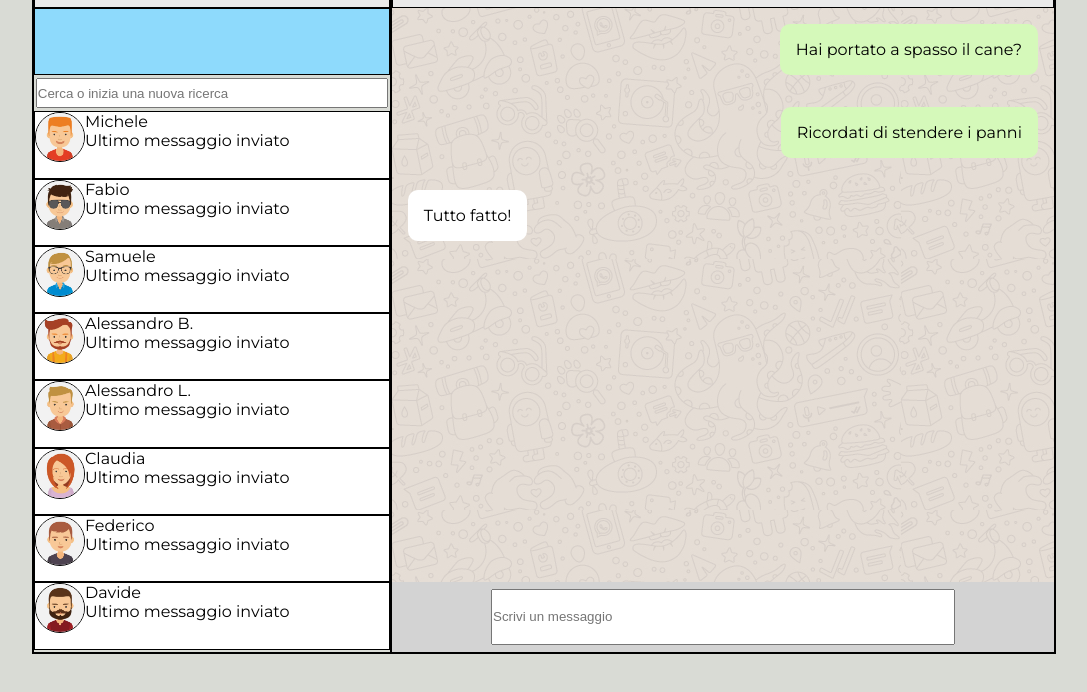
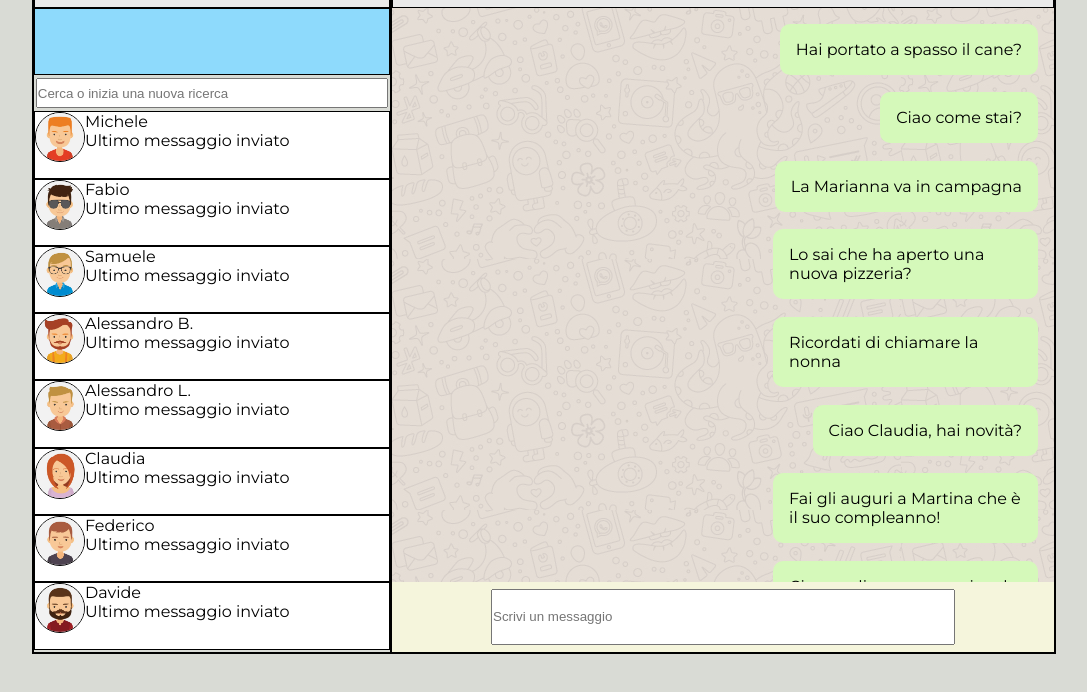
Before and after one commit to Omar-Codess/vue-boolzapp, a plain HTML site: page index.html in a window 1280 px wide. Shown: the part 106-798 px from the top of the page, without its empty margins (96-1183 px from the left). Drawn offline with nearby package versions, Linux system fonts and the light colour scheme.

Commit message:
push generico

```diff
--- a/css/style.css
+++ b/css/style.css
@@ -117,7 +117,7 @@ nav{
     margin-right: 1em;
     margin-left: 1em;
     margin-top: 1em;
-    margin-bottom: 1em;
+    margin-bottom: .1em;
     padding: 1rem;
 }
 
@@ -143,7 +143,7 @@ nav{
 .new-message {
     height: 70px;
     width: 100%;
-    background-color: lightgray;
+    background-color: beige;
     position: absolute;
     bottom: 0;
     right: 0;
--- a/index.html
+++ b/index.html
@@ -145,15 +145,15 @@
                             </span>
                         </nav>
                         <div class="chat-container p-relative">
-                            <div class="message-row sent">
-                                <div class="message">Hai portato a spasso il cane?</div>
+                            <div class="message-row sent" v-for="contact in contacts">
+                                <div class="message">{{ contact.messages[current].message }}</div>
                             </div>
-                            <div class="message-row sent">
+                            <!-- <div class="message-row sent">
                                 <div class="message">Ricordati di stendere i panni</div>
                             </div>
                             <div class="message-row received">
                                 <div class="message">Tutto fatto!</div>
-                            </div>
+                            </div> -->
                             <footer class="new-message flex justify-center align-center">
                                 <input id="right-col-input" type="text" placeholder="Scrivi un messaggio">
                             </footer>
--- a/js/script.js
+++ b/js/script.js
@@ -3,6 +3,7 @@ const { createApp } = Vue;
 createApp({
     data() {
         return {
+            current: 0,
             currentName: 0,
             currentAvatar: `avatar`,
             contacts: [
```
